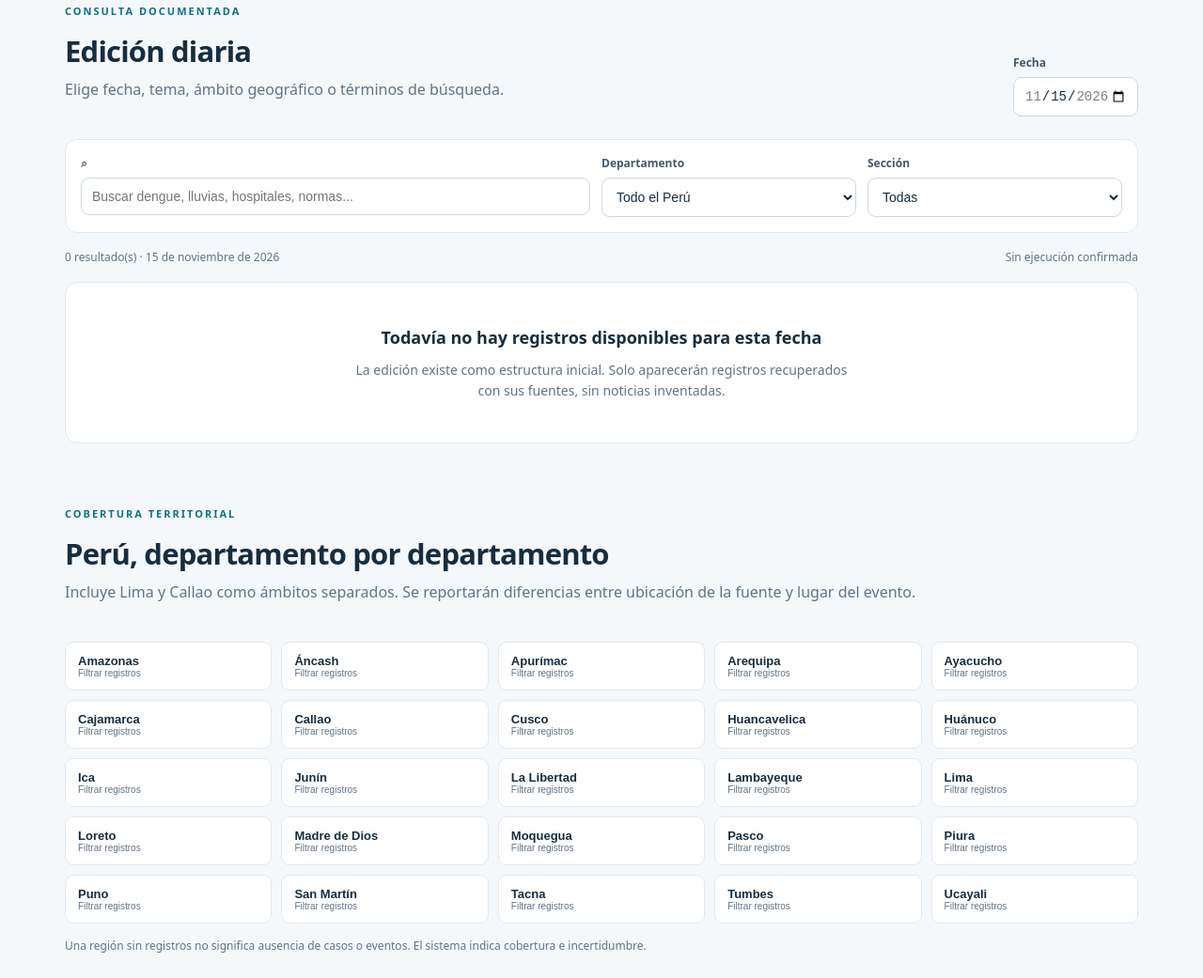
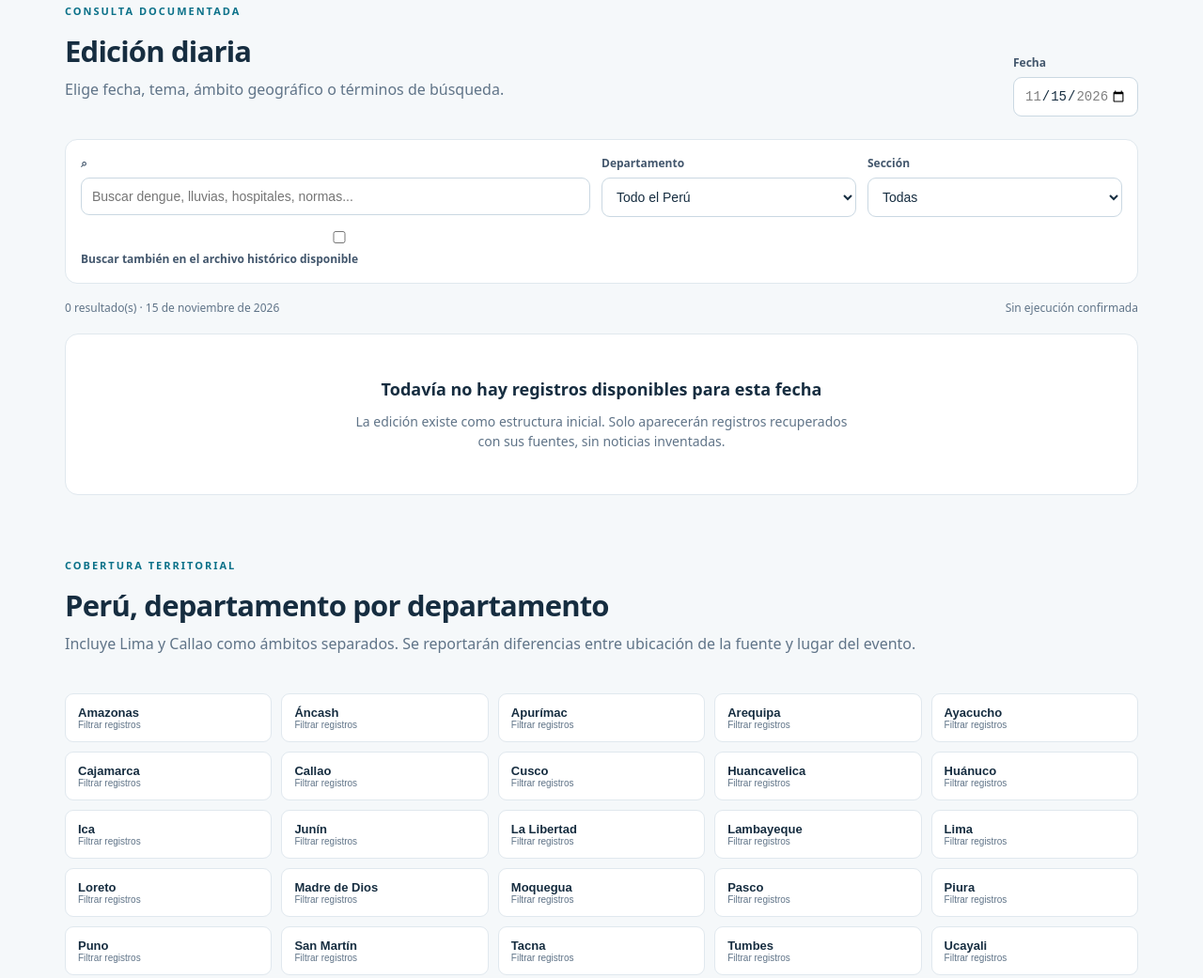
Before and after one commit to josephruiz/radar-salud-peru, a plain HTML site: page index.html in a window 1280 px wide. Shown: the part 712-1753 px from the top of the page at 94% size. Drawn offline with Linux system fonts and the light colour scheme.

Commit message:
feat: activar control de búsqueda histórica

```diff
--- a/index.html
+++ b/index.html
@@ -6,7 +6,7 @@
 <section class="hero"><div><p class="eyebrow">INFORMACIÓN, EVIDENCIA Y ACCIÓN</p><h1>La salud del Perú,<br><em>día a día.</em></h1><p>Seguimiento de noticias, normas y eventos que importan para el futuro sanitario del país. Consulta una fecha, busca palabras clave y explora cada departamento.</p><div class="hero-tags"><span>◉ Perú y el mundo</span><span>◉ 25 ámbitos regionales</span><span>◉ Historia verificable</span></div></div><div class="hero-panel"><span class="panel-title">EDICIÓN SELECCIONADA</span><strong id="featured-date">—</strong><p id="coverage-message">Consultando el archivo público...</p><span class="mini-note">Los registros automáticos no son hechos clínicos verificados.</span></div></section>
 <section class="stats" aria-label="Estadísticas del archivo"><div><strong id="stat-total">—</strong><span>Registros de la fecha</span></div><div><strong id="stat-regions">—</strong><span>Regiones identificadas</span></div><div><strong id="stat-verified">—</strong><span>Registros verificados</span></div><div><strong id="stat-days">—</strong><span>Días archivados</span></div></section>
 <section id="edicion" class="section"><div class="section-heading"><div><p class="eyebrow">CONSULTA DOCUMENTADA</p><h2>Edición diaria</h2><p>Elige fecha, tema, ámbito geográfico o términos de búsqueda.</p></div><label class="date-field">Fecha <input id="date" type="date" min="2026-11-15"></label></div>
-<div class="filters"><label class="searchbox">⌕ <input id="query" type="search" placeholder="Buscar dengue, lluvias, hospitales, normas..." autocomplete="off"></label><label>Departamento<select id="region"><option value="">Todo el Perú</option></select></label><label>Sección<select id="category"><option value="">Todas</option><option value="noticia">Noticias</option><option value="norma">Normas legales</option><option value="alerta">Alertas y riesgos</option><option value="indicador">Indicadores</option></select></label></div>
+<div class="filters"><label class="searchbox">⌕ <input id="query" type="search" placeholder="Buscar dengue, lluvias, hospitales, normas..." autocomplete="off"></label><label>Departamento<select id="region"><option value="">Todo el Perú</option></select></label><label>Sección<select id="category"><option value="">Todas</option><option value="noticia">Noticias</option><option value="norma">Normas legales</option><option value="alerta">Alertas y riesgos</option><option value="indicador">Indicadores</option></select></label><label class="archive-toggle"><input id="all-archive" type="checkbox"> Buscar también en el archivo histórico disponible</label></div>
 <div class="status-line"><span id="results-label">Cargando registros...</span><span id="last-updated"></span></div><div id="cards" class="cards" aria-live="polite"></div>
 </section>
 <section id="territorio" class="section"><div class="section-heading"><div><p class="eyebrow">COBERTURA TERRITORIAL</p><h2>Perú, departamento por departamento</h2><p>Incluye Lima y Callao como ámbitos separados. Se reportarán diferencias entre ubicación de la fuente y lugar del evento.</p></div></div><div id="region-grid" class="region-grid"></div><p class="footnote">Una región sin registros no significa ausencia de casos o eventos. El sistema indica cobertura e incertidumbre.</p></section>
```
